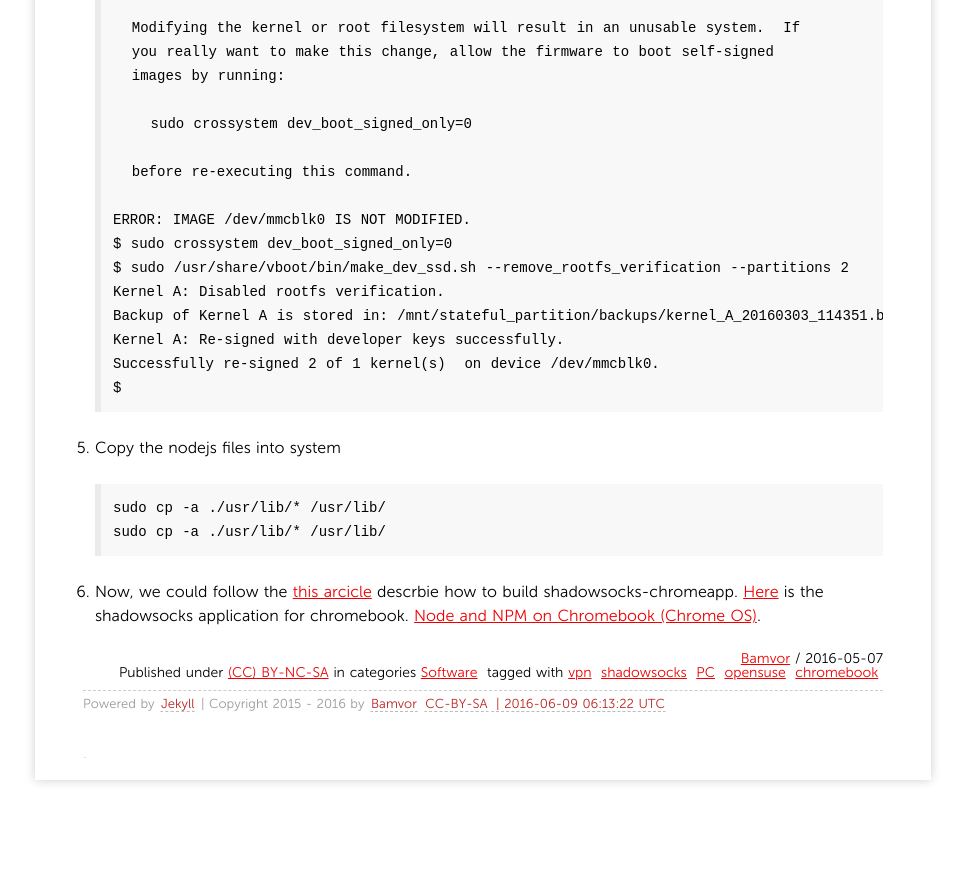
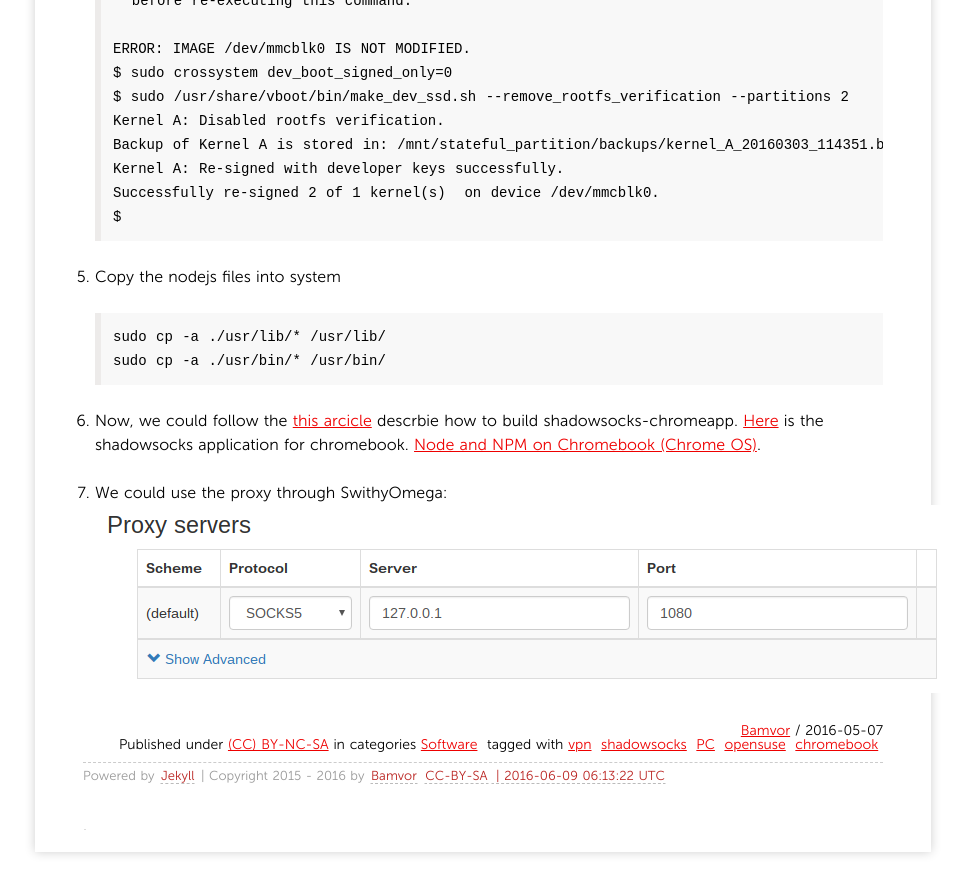
Before and after one commit to bjzhang/bjzhang.github.io, a Jekyll site: the page built from _posts/2016/2016-05-07-how-to-use-shadowsocks-in-PC-and-chromebook.md, in a window 1280 px wide and 900 px high, scrolled down 4704 px. Shown: the top 894 px of the window, without its empty margins (157-1125 px from the left). Built offline with Jekyll 4.4.1, drawn with Linux system fonts in a browser that asks for light colours; Markdown is read by kramdown in place of the engine named in the settings; comment, search, counter and statistics services are not loaded; before the commit the page ends 5532 px from its top, so only the background shows below that; some of the changed text lies outside the part shown.

Commit message:
blog: shadowsocks: fix wrong cmd and add a comment to picture
Signed-off-by: Bamvor Jian Zhang <bamvor.zhangjian@linaro.org>

````diff
--- a/_posts/2016/2016-05-07-how-to-use-shadowsocks-in-PC-and-chromebook.md
+++ b/_posts/2016/2016-05-07-how-to-use-shadowsocks-in-PC-and-chromebook.md
@@ -55,7 +55,7 @@ Configure shadowsocks for ARM powered chromebook
 There are lots of articles describing how to use shadowsocks in a chromebook. But all of(most of?) these chromebooks are x86 processor inside. For arm based chromebook, one could not use the prebuilt binaries directly(bacause which depends on the binaries do not exists arm based chromebook). And one could not make use of the link of package in these articles too. So, it take me more time to eventually enable shadowsocks in my ASUS chromebook flip(C100PA-BD02).
 
 For x86 chromebook, [this one](http://www.zhyi828.com/shadowsocks-on-chromebook.html) describe the two methods for enable shadowsocks.
-![ss-SwitchyOmega]({{site.url}}/public/images/shadowsocks/ss-SwitchyOmega.png)
+Here is the application after we build successful:
 ![ss-externsion]({{site.url}}/public/images/shadowsocks/ss-extension.png)
 
 I do not plan to repeat the words above. Here is the specific step for what I am doing in my chromebook. What I need to do is setup the nodejs environment. For any distribution, we could install the nodejs and npm packages through the package manager. But for chromebook, we could not. We have to download and copy the library and binary to specific directory by hand. Luckily, the only dependency of nodejs is glibc.
@@ -148,7 +148,10 @@ We need to disable os verification and enable write permission. I paste the log
 
     ```
     sudo cp -a ./usr/lib/* /usr/lib/
-    sudo cp -a ./usr/lib/* /usr/lib/
+    sudo cp -a ./usr/bin/* /usr/bin/
     ```
 
 6. Now, we could follow the [this arcicle](https://www.dogfight360.com/blog/?p=250) descrbie how to build shadowsocks-chromeapp. [Here](https://github.com/shadowsocks/shadowsocks-chromeapp) is the shadowsocks application for chromebook. [Node and NPM on Chromebook (Chrome OS)](https://gist.github.co9/kalehv/5105268).
+
+7. We could use the proxy through SwithyOmega:
+![ss-SwitchyOmega]({{site.url}}/public/images/shadowsocks/ss-SwitchyOmega.png)
````
